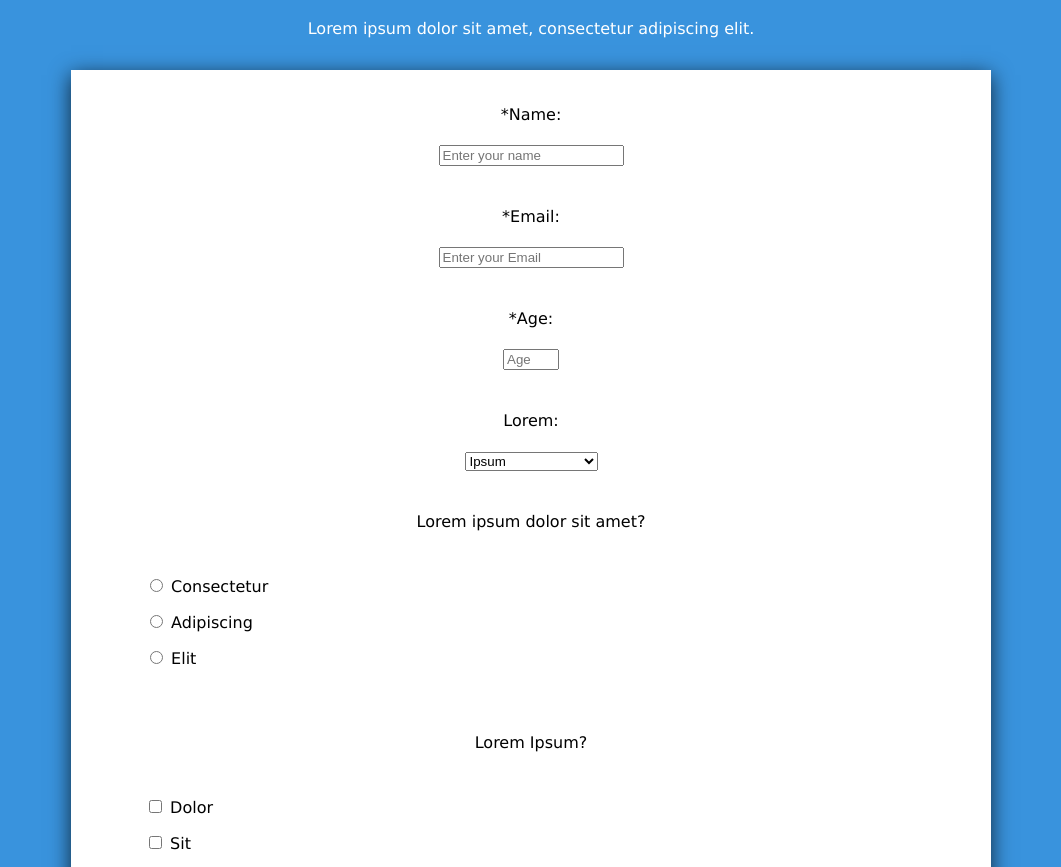
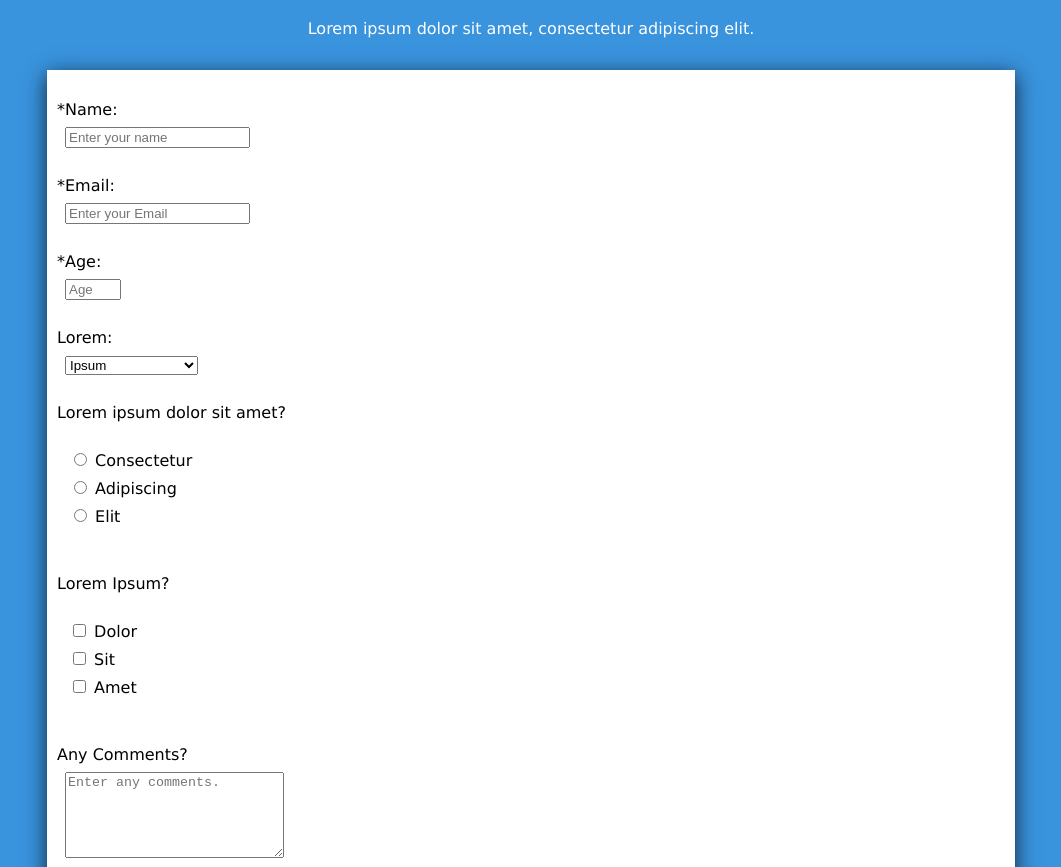
Before and after one commit to AAbushady/SurveyFormPractice, a plain HTML site: page index.html in a window 1280 px wide. Shown: the part 62-929 px from the top of the page, without its empty margins (109-1170 px from the left). Drawn offline with Linux system fonts and the light colour scheme.

Commit message:
Update Index and Style
Changed index to "Any Comments" instead of "Do you have any comments?" for textarea label. Updated formatting of Style to make items aligned more to the left and adjusted padding for appearance.

```diff
--- a/index.html
+++ b/index.html
@@ -130,7 +130,7 @@
             <section>
                 <div class="label">
                     <label for="textarea">
-                        Do you have any comments?
+                        Any Comments?
                     </label>
                 </div>
                 <div class="content">
--- a/style.css
+++ b/style.css
@@ -13,8 +13,7 @@ header {
 main {
     background-color: #FFFFFF;
     box-shadow: 0px 5px 20px rgba(0, 0, 0, 0.75);
-    . width: 75%;
-    max-width: 900px;
+    width: 75%;
     padding: 10px;
     padding-top 20px;
     margin: auto;
@@ -25,32 +24,31 @@ section {
     display: flex;
     flex-direction: column;
     padding-top: 20px;
+    text-align:left;
 }
 
-.label {
-    padding: 5px;
-}
 
 #number {
     min-width: 3em;
 }
 
 .content {
-    padding: 1em;
+    padding: .5em;
 }
 
 ul {
     list-style: none;
+    list-style-position: outside;
+    padding-left: 0px;
 }
 
 li {
-    text-align: justify;
-    padding: .5em;
+    padding: .25em;
 }
 
 textarea {
     height: 6em;
-    width: 18em;
+    width: 16em;
     resize: vertical;
     text-align: left;
 }
```
